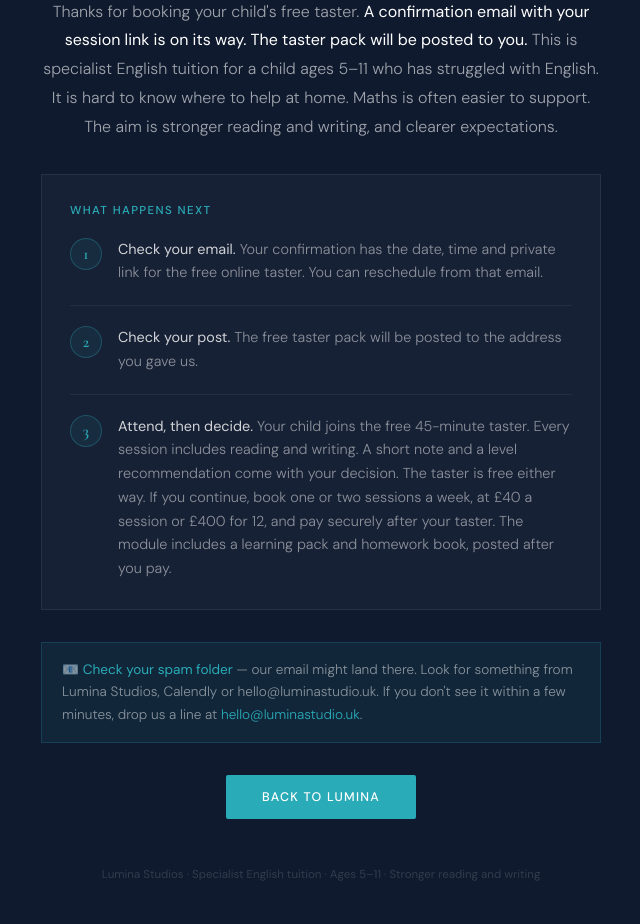
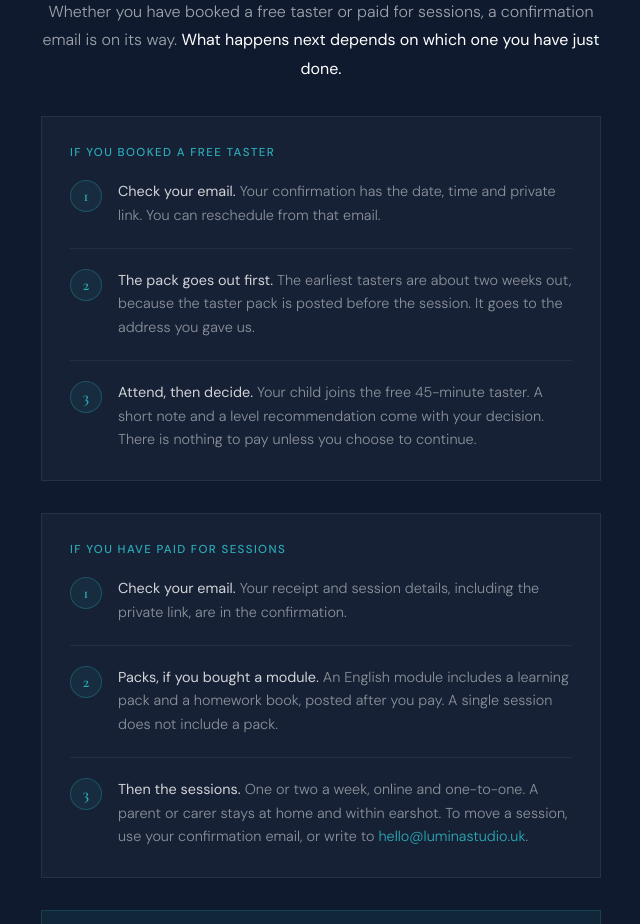
Before and after one commit to readup-marketing/luminastudio.uk, a plain HTML site: page thankyou.html in a window 1280 px wide. Shown: the part 268-1192 px from the top of the page, without its empty margins (319-959 px from the left). Drawn offline with nearby package versions, Linux system fonts and the light colour scheme.

Commit message:
Point booking at the Lumina Calendly and cover payment on thank-you
Replace the old mrgsbookbag event URL and rewrite the thank-you page
so it works after a free taster booking and after payment. The earliest
tasters are about two weeks out, because the pack is posted first.

Co-authored-by: readup-marketing <readup-marketing@users.noreply.github.com>

```diff
--- a/thankyou.html
+++ b/thankyou.html
@@ -73,6 +73,7 @@ h1 em{font-style:italic;color:var(--teal);font-weight:400}
 }
 .step-text{font-size:.9rem;line-height:1.65;color:rgba(255,255,255,.5);font-weight:300}
 .step-text strong{color:rgba(255,255,255,.8);font-weight:400}
+.step-text a{color:var(--teal);text-decoration:none}
 
 .spam-note{
   background:rgba(42,171,184,.08);
@@ -98,7 +99,7 @@ h1 em{font-style:italic;color:var(--teal);font-weight:400}
 }
 .back-btn:hover{background:var(--white);color:var(--navy);transform:translateY(-2px)}
 
-.footer-text{margin-top:48px;font-size:.72rem;color:rgba(255,255,255,.15)}
+.footer-text{margin-top:48px;font-size:.72rem;color:rgba(255,255,255,.55)}
 </style>
 </head>
 <body>
@@ -106,26 +107,41 @@ h1 em{font-style:italic;color:var(--teal);font-weight:400}
   <div class="checkmark">
     <svg viewBox="0 0 512 512"><path d="M256 8C119.033 8 8 119.033 8 256s111.033 248 248 248 248-111.033 248-248S392.967 8 256 8zm0 464c-118.664 0-216-96.055-216-216 0-118.663 96.055-216 216-216 118.664 0 216 96.055 216 216 0 118.663-96.055 216-216 216zm141.63-274.961L217.15 376.071c-4.705 4.667-12.303 4.637-16.97-.068l-85.878-86.572c-4.667-4.705-4.637-12.303.068-16.97l8.52-8.451c4.705-4.667 12.303-4.637 16.97.068l68.976 69.533 163.441-162.13c4.705-4.667 12.303-4.637 16.97.068l8.451 8.52c4.668 4.705 4.637 12.303-.068 16.97z"/></svg>
   </div>
-  <h1>Your taster<br><em>is booked.</em></h1>
+  <h1>Thank you —<br><em>you're all set.</em></h1>
   <p class="statement">
-    Thanks for booking your child's free taster.
-    <strong>A confirmation email with your session link is on its way. The taster pack will be posted to you.</strong>
-    This is specialist English tuition for a child ages 5–11 who has struggled with English. It is hard to know where to help at home. Maths is often easier to support. The aim is stronger reading and writing, and clearer expectations.
+    Whether you have booked a free taster or paid for sessions, a confirmation email is on its way.
+    <strong>What happens next depends on which one you have just done.</strong>
   </p>
 
   <div class="steps">
-    <h2>What happens next</h2>
+    <h2>If you booked a free taster</h2>
     <div class="step">
       <div class="step-n">1</div>
-      <div class="step-text"><strong>Check your email.</strong> Your confirmation has the date, time and private link for the free online taster. You can reschedule from that email.</div>
+      <div class="step-text"><strong>Check your email.</strong> Your confirmation has the date, time and private link. You can reschedule from that email.</div>
     </div>
     <div class="step">
       <div class="step-n">2</div>
-      <div class="step-text"><strong>Check your post.</strong> The free taster pack will be posted to the address you gave us.</div>
+      <div class="step-text"><strong>The pack goes out first.</strong> The earliest tasters are about two weeks out, because the taster pack is posted before the session. It goes to the address you gave us.</div>
     </div>
     <div class="step">
       <div class="step-n">3</div>
-      <div class="step-text"><strong>Attend, then decide.</strong> Your child joins the free 45-minute taster. Every session includes reading and writing. A short note and a level recommendation come with your decision. The taster is free either way. If you continue, book one or two sessions a week, at £40 a session or £400 for 12, and pay securely after your taster. The module includes a learning pack and homework book, posted after you pay.</div>
+      <div class="step-text"><strong>Attend, then decide.</strong> Your child joins the free 45-minute taster. A short note and a level recommendation come with your decision. There is nothing to pay unless you choose to continue.</div>
+    </div>
+  </div>
+
+  <div class="steps">
+    <h2>If you have paid for sessions</h2>
+    <div class="step">
+      <div class="step-n">1</div>
+      <div class="step-text"><strong>Check your email.</strong> Your receipt and session details, including the private link, are in the confirmation.</div>
+    </div>
+    <div class="step">
+      <div class="step-n">2</div>
+      <div class="step-text"><strong>Packs, if you bought a module.</strong> An English module includes a learning pack and a homework book, posted after you pay. A single session does not include a pack.</div>
+    </div>
+    <div class="step">
+      <div class="step-n">3</div>
+      <div class="step-text"><strong>Then the sessions.</strong> One or two a week, online and one-to-one. A parent or carer stays at home and within earshot. To move a session, use your confirmation email, or write to <a href="mailto:hello@luminastudio.uk">hello@luminastudio.uk</a>.</div>
     </div>
   </div>
 
```
Also changed, not shown: index.html (+17 -17 lines), terms.html (+1 -1 lines), 1 other file.
